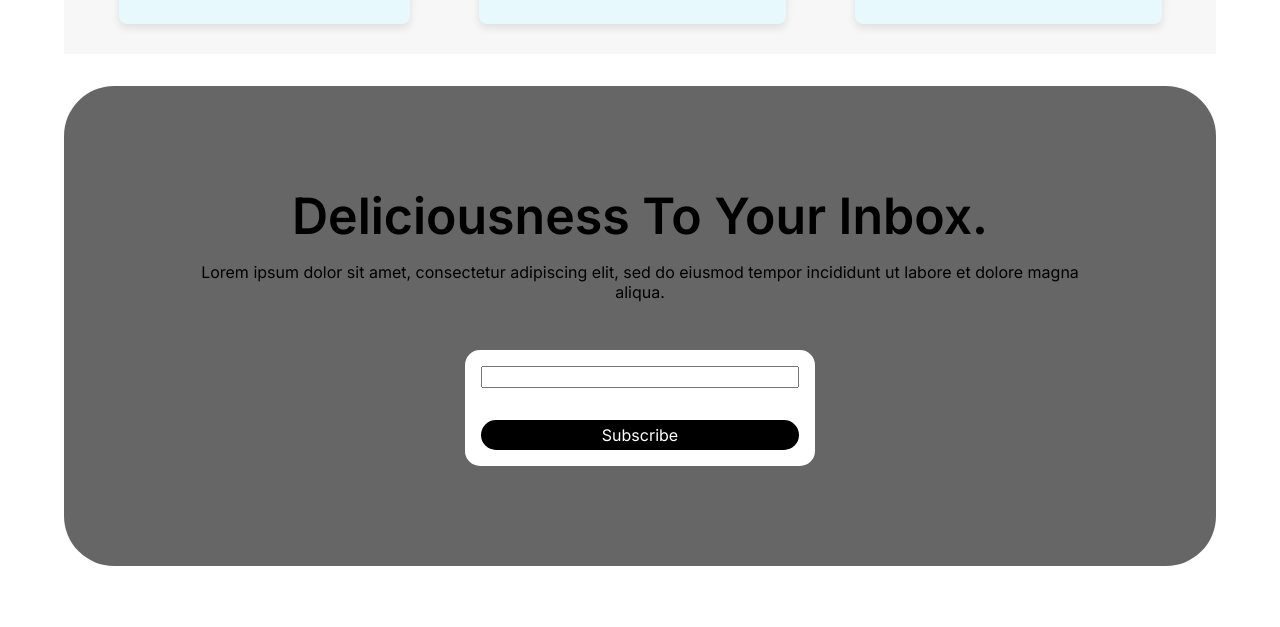
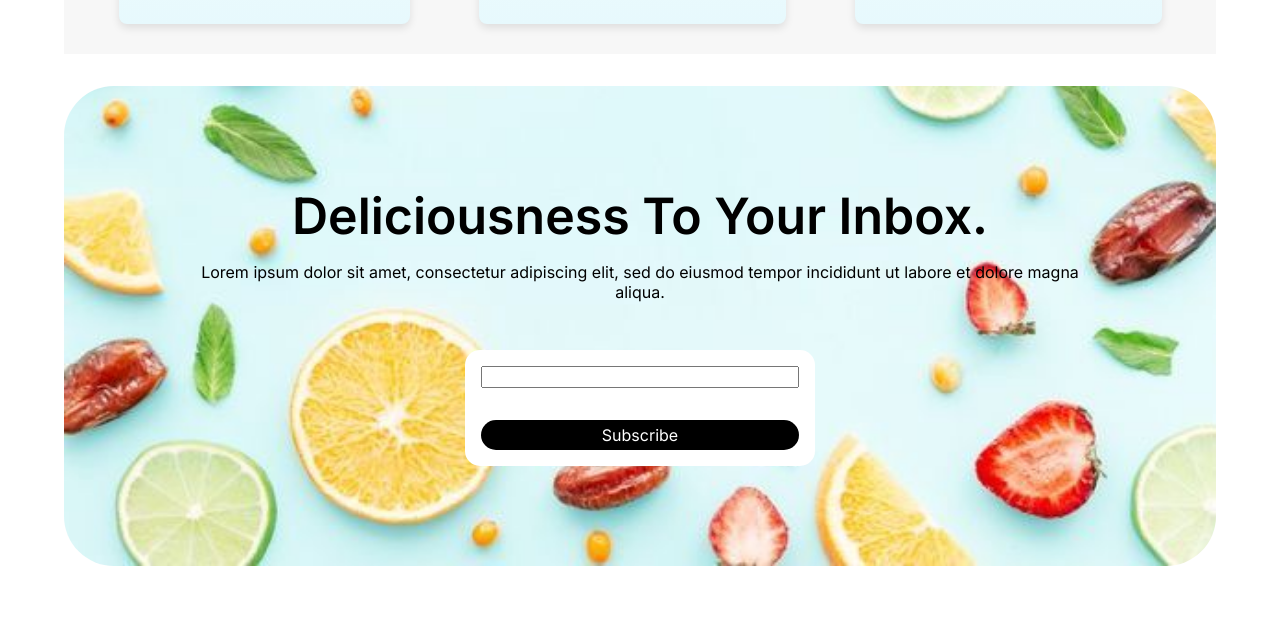
Before and after one commit to akankshachoubey/recipe-landing-page, a plain HTML site: page index.html in a window 1280 px wide. Shown: the part 3337-3964 px from the top of the page. Drawn offline with Linux system fonts and the light colour scheme.

Commit message:
Update style.css

```diff
--- a/style.css
+++ b/style.css
@@ -607,7 +607,7 @@
 
  /*subscribe*/
  .subscribe {
-     background: url(./subscribe\image.avif), var(--cl-6--);
+     background: url(./e3fbdee5f21beadf6a7faf7dafa87ba3.jpg), var(--cl-6--);
      background-repeat: no-repeat;
      background-position: bottom center;
      background-size: cover;
```
